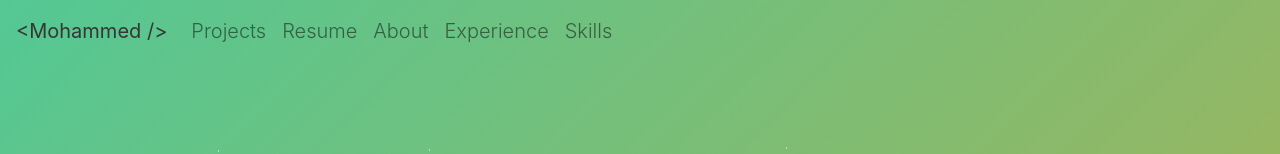
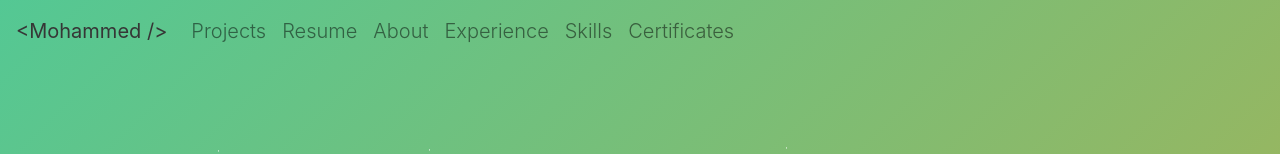
Before and after one commit to BouriMohammed/portfolio, a React (Create React App) app: page / in a window 1280 px wide. Shown: the top 154 px of the page. Built offline with nearby package versions, Linux system fonts and the light colour scheme; no server answers.

Commit message:
Update Navbar.jsx

```diff
--- a/src/components/Navbar.jsx
+++ b/src/components/Navbar.jsx
@@ -4,7 +4,7 @@ import { useScrollPosition } from "../hooks/useScrollPosition";
 import useResizeObserver from "../hooks/useResizeObserver";
 import Navbar from "react-bootstrap/Navbar";
 import Nav from "react-bootstrap/Nav";
-import { mainBody, repos, about, skills, experiences } from "../editable-stuff/config.js";
+import { mainBody, repos, about, skills, experiences, leadership } from "../editable-stuff/config.js";
 
 const Navigation = React.forwardRef((props, ref) => {
   // const { showBlog, FirstName } = config;
@@ -90,6 +90,14 @@ const Navigation = React.forwardRef((props, ref) => {
               Skills
             </Nav.Link>
           )}
+           {skills.show && (
+            <Nav.Link
+              className="nav-link lead"
+              href={process.env.PUBLIC_URL + "/#leadership"}
+            >
+              Certificates
+            </Nav.Link>
+          )}
         </Nav>
       </Navbar.Collapse>
     </Navbar>
```
